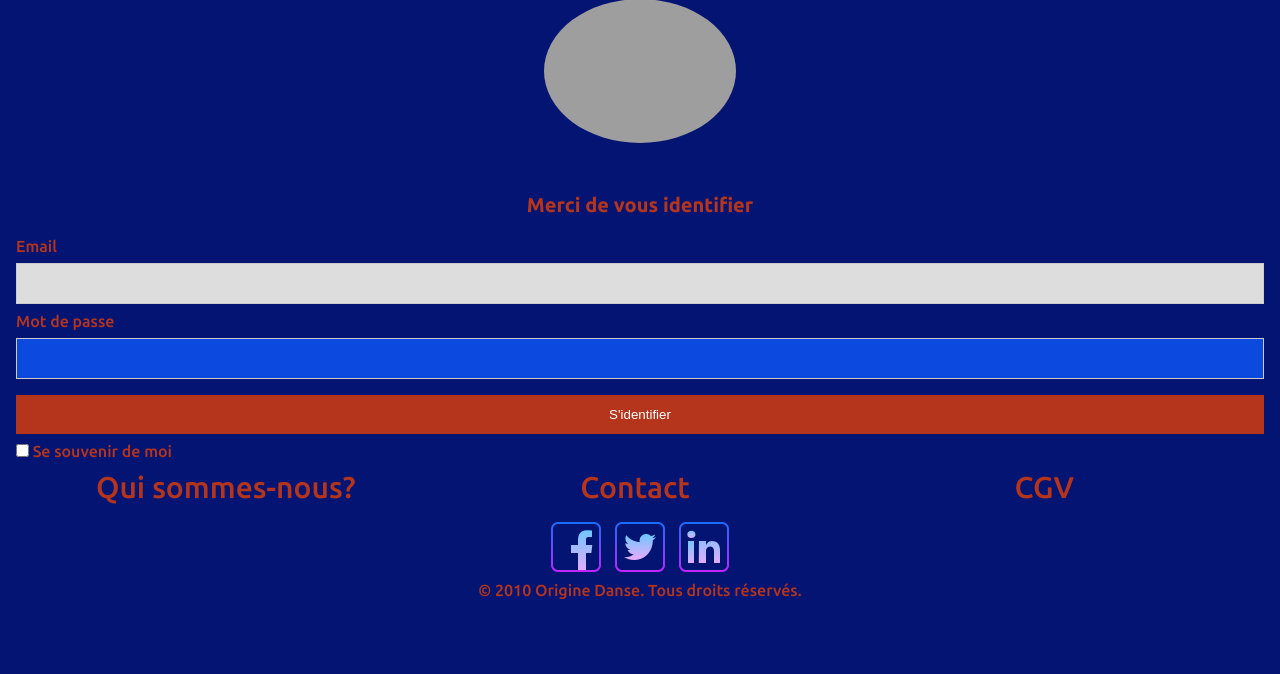
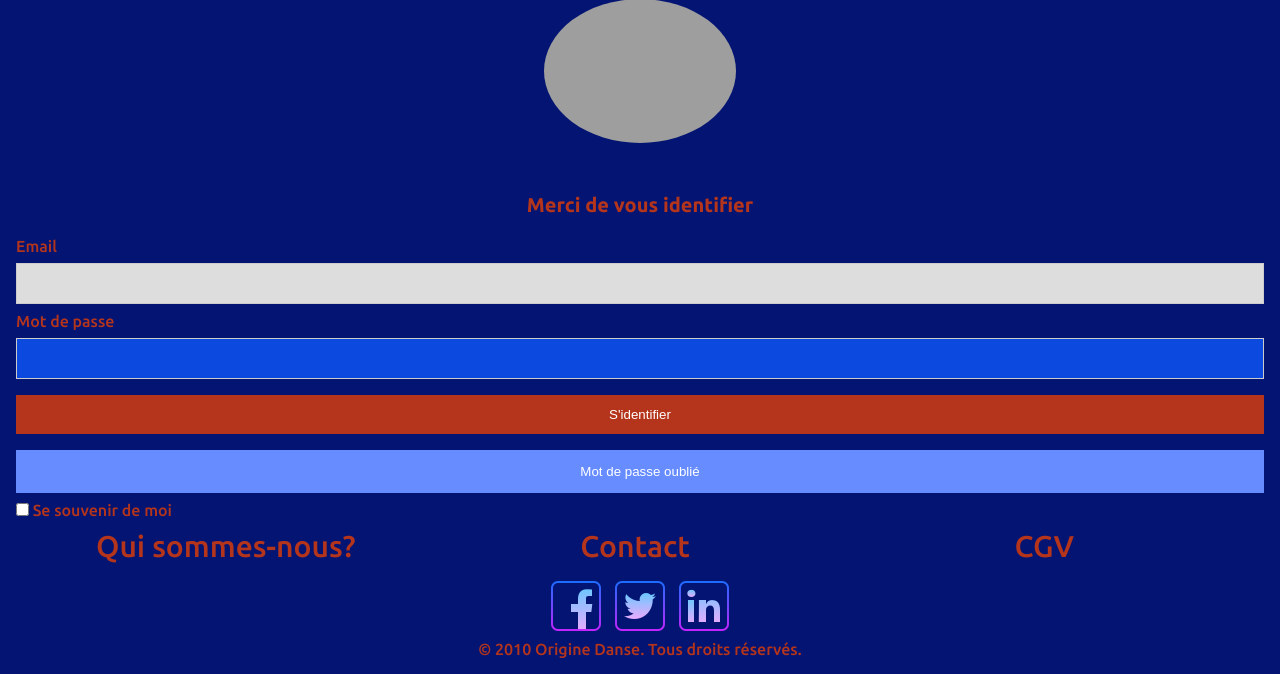
Before and after one commit to Seasonbrucelee/originedanse_symfony, a Symfony app: template templates/security/login.html.twig in a window 1280 px wide. Shown: the part 505-1179 px from the top of the page. Before the commit the page ends 1104 px from the top, so only its background shows below. Run offline with Twig, Linux system fonts and the light colour scheme; the template is opened without the code that fills it, so the values that code supplies are empty; some libraries are stand-ins or nearby versions; grey boxes are pictures that could not be loaded.

Commit message:
reset password

```diff
--- a/public/originedanse/css/style.css
+++ b/public/originedanse/css/style.css
@@ -444,7 +444,6 @@ background-color: #ddd;
 outline: none;
 }
 
-
 textarea:focus{
 background-color: #ddd;
 outline: none;
@@ -589,7 +588,10 @@ background-color:#0c49df;
         float: none;
     }
 }
-/***RESET PASSWORD*** /
-small{
-  font-size: 30px
+/***Mot de passe oublié***/
+.mdpo{
+    background-color: #668cff;
 }
+.mdpo a{
+  color: white;
+}
--- a/templates/security/login.html.twig
+++ b/templates/security/login.html.twig
@@ -29,16 +29,23 @@
             <input type="password" name="password" id="inputPassword" class="form-control" autocomplete="current-password" required>
 
             <input type="hidden" name="_csrf_token"
-           value="{{ csrf_token('authenticate') }}"
-    >
+                value="{{ csrf_token('authenticate') }}">
+
             <button class="btn btn-lg btn-primary" type="submit">
                 S'identifier
             </button>
+            <button class="mdpo">
+            <a href="{{ path ('app_forgot_password_request')}}"> Mot de passe oublié </a>
+            </button>
+
       <div class="checkbox mb-3">
         <label>
                 <input type="checkbox" name="_remember_me"> Se souvenir de moi
             </label>
     </div>
+
         </form>
 
+
+
 {% endblock %}
```
Lines whose indentation alone changed are shown as unchanged.
